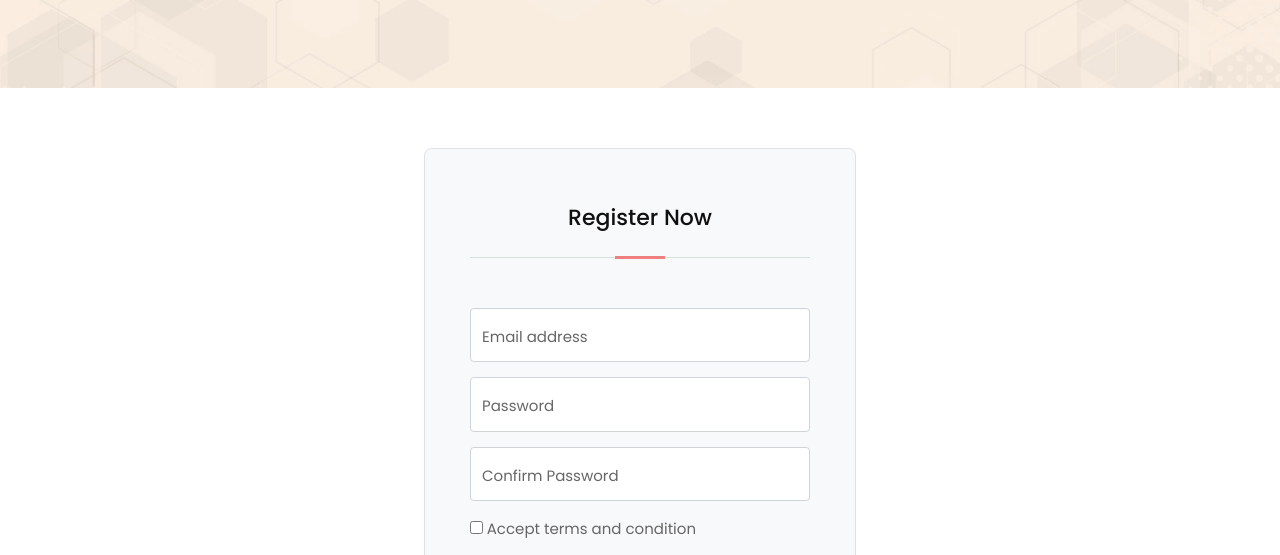
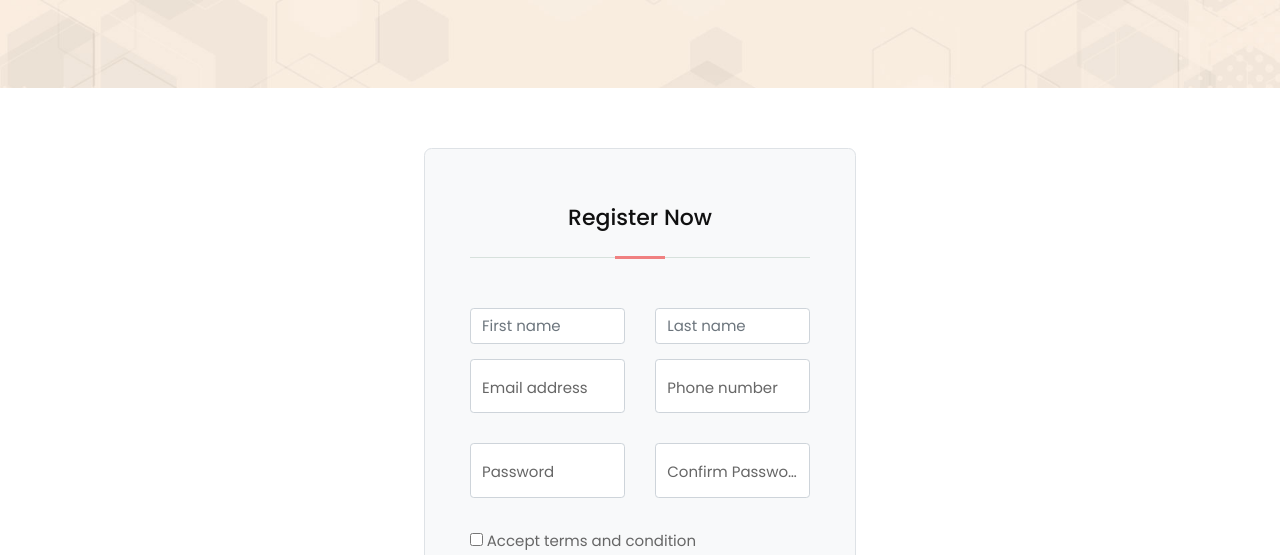
Before and after one commit to zoldyck25/major, a plain HTML site: page Templates/registration.html in a window 1280 px wide. Shown: the part 245-800 px from the top of the page. Drawn offline with nearby package versions, Linux system fonts and the light colour scheme; a script that the page names is missing; files whose address does not match are found by name.

Commit message:
new commit

```diff
--- a/Templates/registration.html
+++ b/Templates/registration.html
@@ -1,12 +1,18 @@
-<html lang="zxx" class=" js flexbox canvas canvastext webgl touch geolocation postmessage websqldatabase indexeddb hashchange history draganddrop websockets rgba hsla multiplebgs backgroundsize borderimage borderradius boxshadow textshadow opacity cssanimations csscolumns cssgradients cssreflections csstransforms csstransforms3d csstransitions fontface generatedcontent video audio localstorage sessionstorage webworkers no-applicationcache svg inlinesvg smil svgclippaths"><head>
+<html lang="zxx"
+    class=" js flexbox canvas canvastext webgl touch geolocation postmessage websqldatabase indexeddb hashchange history draganddrop websockets rgba hsla multiplebgs backgroundsize borderimage borderradius boxshadow textshadow opacity cssanimations csscolumns cssgradients cssreflections csstransforms csstransforms3d csstransitions fontface generatedcontent video audio localstorage sessionstorage webworkers no-applicationcache svg inlinesvg smil svgclippaths">
+
+<head>
     <!-- meta tag -->
     <meta charset="utf-8">
     <title>Home | Tekhub - Multipurpose Startups HTML5 Template</title>
     <meta name="description" content="">
     <!--bootstrap css and js -->
-    <link href="https://cdn.jsdelivr.net/npm/bootstrap@5.2.2/dist/css/bootstrap.min.css" rel="stylesheet" integrity="sha384-Zenh87qX5JnK2Jl0vWa8Ck2rdkQ2Bzep5IDxbcnCeuOxjzrPF/et3URy9Bv1WTRi" crossorigin="anonymous">
+    <link href="https://cdn.jsdelivr.net/npm/bootstrap@5.2.2/dist/css/bootstrap.min.css" rel="stylesheet"
+        integrity="sha384-Zenh87qX5JnK2Jl0vWa8Ck2rdkQ2Bzep5IDxbcnCeuOxjzrPF/et3URy9Bv1WTRi" crossorigin="anonymous">
     <!-- JavaScript Bundle with Popper -->
-     <script src="https://cdn.jsdelivr.net/npm/bootstrap@5.2.2/dist/js/bootstrap.bundle.min.js" integrity="sha384-OERcA2EqjJCMA+/3y+gxIOqMEjwtxJY7qPCqsdltbNJuaOe923+mo//f6V8Qbsw3" crossorigin="anonymous"></script>
+    <script src="https://cdn.jsdelivr.net/npm/bootstrap@5.2.2/dist/js/bootstrap.bundle.min.js"
+        integrity="sha384-OERcA2EqjJCMA+/3y+gxIOqMEjwtxJY7qPCqsdltbNJuaOe923+mo//f6V8Qbsw3"
+        crossorigin="anonymous"></script>
 
     <!-- responsive tag -->
     <meta http-equiv="x-ua-compatible" content="ie=edge">
@@ -45,6 +51,7 @@
     <!-- responsive css -->
     <link rel="stylesheet" type="text/css" href="assets/css/responsive.css">
 </head>
+
 <body>
 
     <!--Header Section Start-->
@@ -72,8 +79,12 @@
                                         <li class="menu-item-has-children"><a class="active" href="about.html">About</a>
                                             <ul class="sub-menu">
                                                 <li><a href="team.html">Team</a></li>
-                                    <div class="sub-menu-close"><i class="fa fa-times" aria-hidden="true"></i>Close</div></ul>
-                                  <span class="rs-menu-parent"><i class="fa fa-angle-down" aria-hidden="true"></i></span></li>
+                                                <div class="sub-menu-close"><i class="fa fa-times"
+                                                        aria-hidden="true"></i>Close</div>
+                                            </ul>
+                                            <span class="rs-menu-parent"><i class="fa fa-angle-down"
+                                                    aria-hidden="true"></i></span>
+                                        </li>
                                         <!-- About End -->
                                         <!-- Services Start -->
                                         <li><a href="services.html">Services</a></li>
@@ -82,8 +93,12 @@
                                             <ul class="sub-menu">
                                                 <li><a href="blog.html">Blog</a></li>
                                                 <li><a href="blog-details.html">Blog Details</a></li>
-                                      <div class="sub-menu-close"><i class="fa fa-times" aria-hidden="true"></i>Close</div></ul>
-                                  <span class="rs-menu-parent"><i class="fa fa-angle-down" aria-hidden="true"></i></span></li>
+                                                <div class="sub-menu-close"><i class="fa fa-times"
+                                                        aria-hidden="true"></i>Close</div>
+                                            </ul>
+                                            <span class="rs-menu-parent"><i class="fa fa-angle-down"
+                                                    aria-hidden="true"></i></span>
+                                        </li>
 
                                         <li> <a href="contact.html">Contact</a> </li>
                                     </ul>
@@ -133,18 +148,46 @@
                     <h4 class="signin">Register Now</h4>
 
                 </div>
+                <div class="row mb-3">
+                    <div class="col">
+                        <input type="text" class="form-control" placeholder="First name" aria-label="First name">
+                    </div>
+                    <div class="col">
+                        <input type="text" class="form-control" placeholder="Last name" aria-label="Last name">
+                    </div>
+                </div>
+
+                <div class="row mb-3">
+                    <div class="col">
                         <div class="form-floating mb-3">
                             <input type="email" class="form-control" id="floatingInput" placeholder="name@example.com">
                             <label for="floatingInput">Email address</label>
                         </div>
+                    </div>
+                    <div class="col">
+                        <div class="form-floating mb-3">
+                            <input type="number" class="form-control" id="floatingInput" placeholder="+91 0000000000">
+                            <label for="floatingInput">Phone number</label>
+                        </div>
+                    </div>
+                </div>
+
+                <div class="row mb-3">
+                    <div class="col">
                         <div class="form-floating mb-3">
                             <input type="password" class="form-control" id="floatingPassword" placeholder="Password">
                             <label for="floatingPassword">Password</label>
                         </div>
+                    </div>
+                    <div class="col">
                         <div class="form-floating mb-3">
                             <input type="password" class="form-control" id="floatingPassword" placeholder="Password">
                             <label for="floatingPassword">Confirm Password</label>
                         </div>
+                    </div>
+                </div>
+
+
                 <div class="checkbox mb-3">
                     <label>
                         <input type="checkbox" value="remember-me"> Accept terms and condition
@@ -170,7 +213,7 @@
                     <div class="col-lg-3 col-md-12 mb-md-30">
                         <div class="footer-widget">
                             <ul class="footer-services">
-                                <li><a href="#">Virtual  Assistants</a></li>
+                                <li><a href="#">Virtual Assistants</a></li>
                                 <li><a href="#">Modernization</a></li>
                                 <li><a href="#">Identity Verification</a></li>
                             </ul>
@@ -226,7 +269,8 @@
                             <h4 class="footer-title">Contact Us</h4>
                             <ul class="address-widget">
                                 <li>503 Old Buffalo Street Northwest <br> #205 New York-3087 </li>
-                                <li><a href="tel:+123456789">(123)-456-7890</a>, <a href="tel:+123456789">(123)-456-7890</a></li>
+                                <li><a href="tel:+123456789">(123)-456-7890</a>, <a
+                                        href="tel:+123456789">(123)-456-7890</a></li>
                                 <li><a href="mailto:info@yourcompany.com">infoname@gmail.com,</a></li>
                                 <li><a href="#">www.yourname.com</a></li>
                             </ul>
@@ -288,11 +332,14 @@
     <script type="text/javascript" src="assets/revolution/js/extensions/revolution.extension.actions.min.js"></script>
     <script type="text/javascript" src="assets/revolution/js/extensions/revolution.extension.carousel.min.js"></script>
     <script type="text/javascript" src="assets/revolution/js/extensions/revolution.extension.kenburn.min.js"></script>
-    <script type="text/javascript" src="assets/revolution/js/extensions/revolution.extension.layeranimation.min.js"></script>
+    <script type="text/javascript"
+        src="assets/revolution/js/extensions/revolution.extension.layeranimation.min.js"></script>
     <script type="text/javascript" src="assets/revolution/js/extensions/revolution.extension.migration.min.js"></script>
-    <script type="text/javascript" src="assets/revolution/js/extensions/revolution.extension.navigation.min.js"></script>
+    <script type="text/javascript"
+        src="assets/revolution/js/extensions/revolution.extension.navigation.min.js"></script>
     <script type="text/javascript" src="assets/revolution/js/extensions/revolution.extension.parallax.min.js"></script>
-    <script type="text/javascript" src="assets/revolution/js/extensions/revolution.extension.slideanims.min.js"></script>
+    <script type="text/javascript"
+        src="assets/revolution/js/extensions/revolution.extension.slideanims.min.js"></script>
     <script type="text/javascript" src="assets/revolution/js/extensions/revolution.extension.video.min.js"></script>
     <!-- modernizr js -->
     <script src="assets/js/modernizr-2.8.3.min.js"></script>
@@ -319,4 +366,5 @@
     <script src="assets/js/main.js"></script>
 
 </body>
+
 </html>
```
Lines whose indentation alone changed are shown as unchanged.
